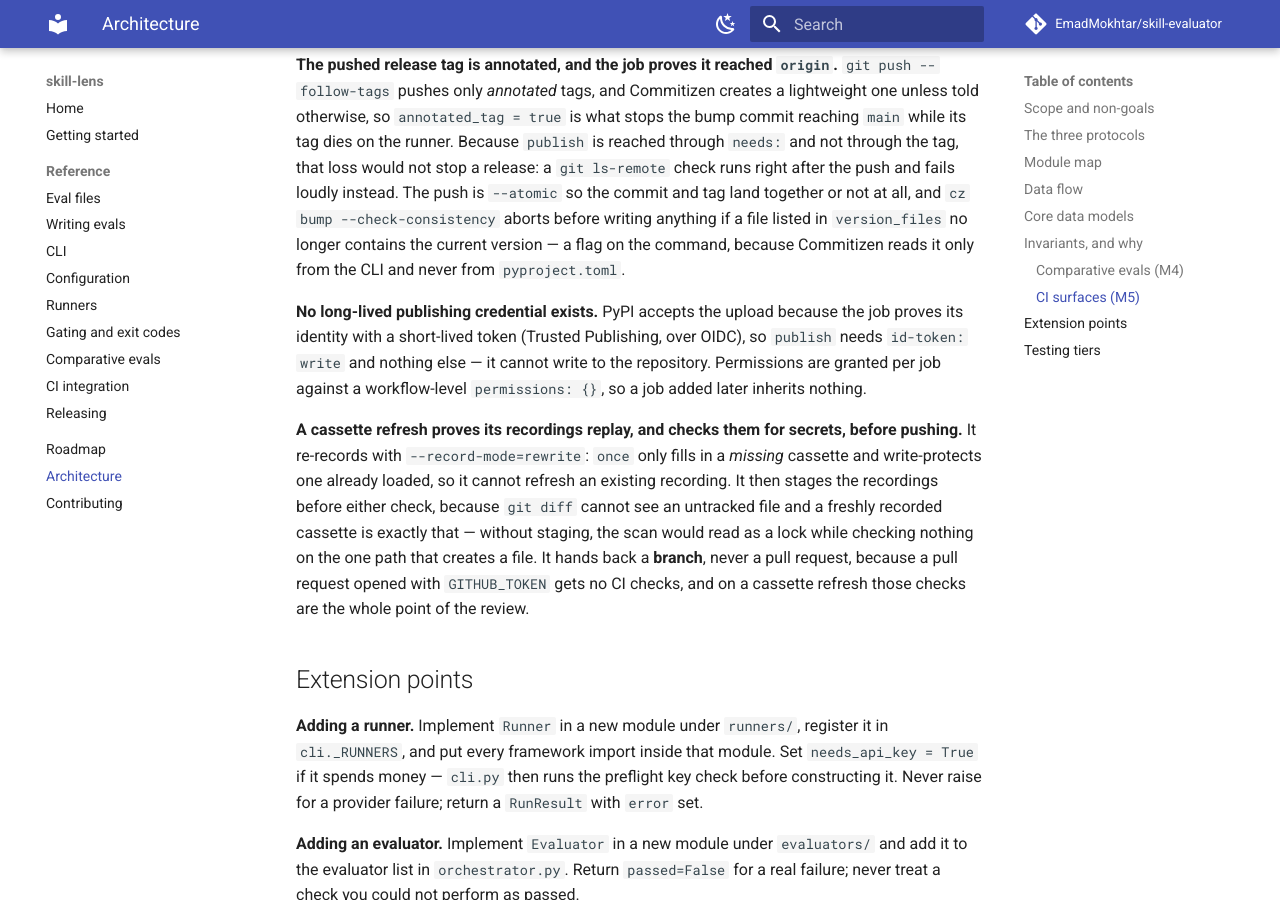
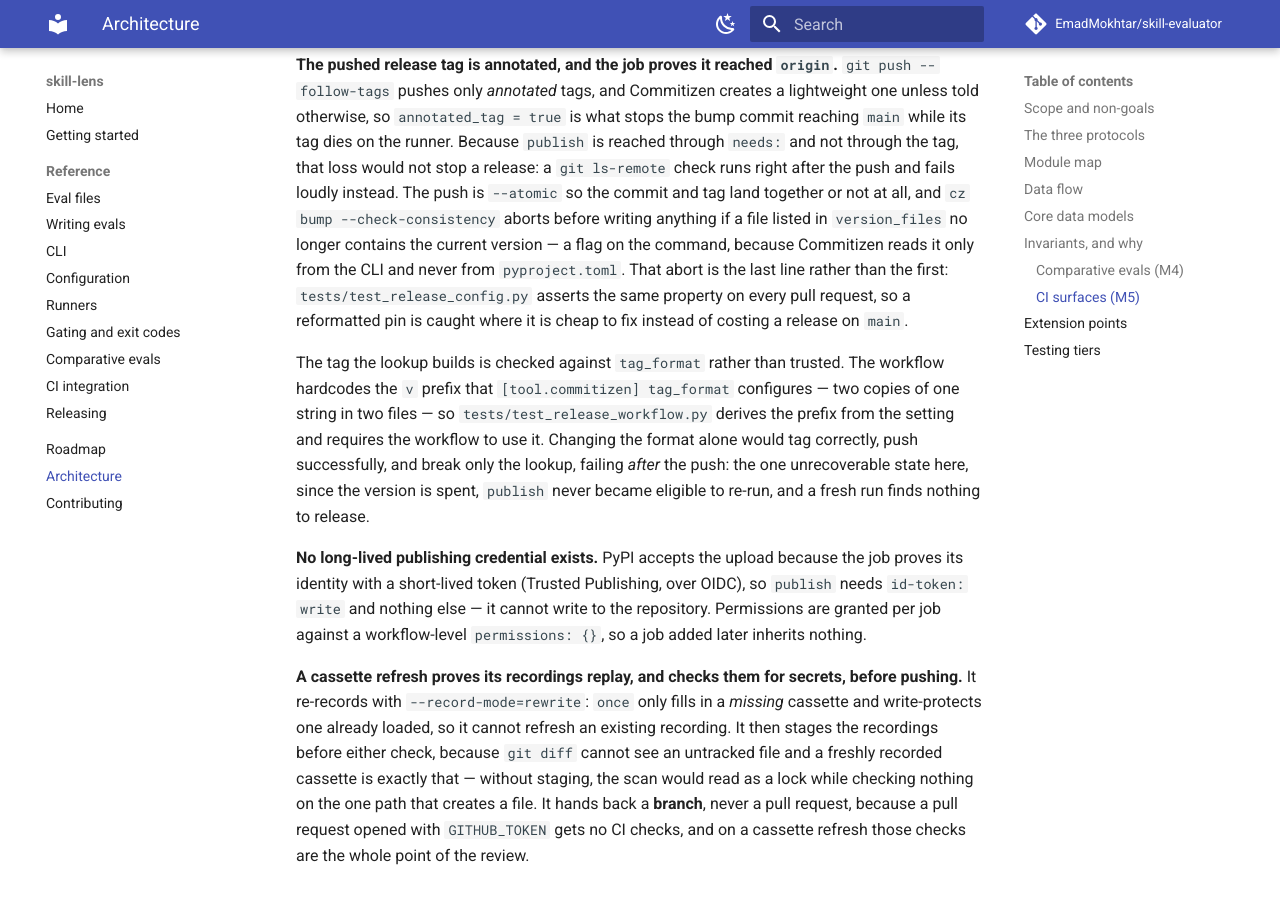
Before and after one commit to EmadMokhtar/skill-evaluator, an MkDocs documentation site: the page built from docs/architecture.md, in a window 1280 px wide and 900 px high, scrolled down 10184 px. Built offline with MkDocs 1.6.1 and Material for MkDocs 9.7.7, drawn with Linux system fonts in a browser that asks for light colours; comment, search, counter and statistics services are not loaded.

Commit message:
test: guard the version pairing in both directions and the tag prefix
Two gaps left open when the pipeline landed.

version_files was guarded one way only: every version spelling had to
have a pattern. A pattern that matches nothing was not checked, and cz
bump treats it as a silent no-op rewrite. --check-consistency catches
that, but only during a release on main, after the pull request that
broke it merged; asserting it here moves the failure onto that pull
request.

The workflow reconstructs the tag to verify it reached origin and
hardcodes the "v" that tag_format configures. Changing the format alone
tags correctly, pushes successfully, and breaks only the lookup --
failing after the push, which spends a version that can never be
published. The prefix is now derived from tag_format.

Both were watched to fail under the mutation they name.

Co-Authored-By: Claude Opus 5 <noreply@anthropic.com>

```diff
--- a/ARCHITECTURE.md
+++ b/ARCHITECTURE.md
@@ -382,7 +382,18 @@ the tag, that loss would not stop a release: a `git ls-remote` check runs right
 and fails loudly instead. The push is `--atomic` so the commit and tag land together or not at
 all, and `cz bump --check-consistency` aborts before writing anything if a file listed in
 `version_files` no longer contains the current version — a flag on the command, because
-Commitizen reads it only from the CLI and never from `pyproject.toml`.
+Commitizen reads it only from the CLI and never from `pyproject.toml`. That abort is the last
+line rather than the first: `tests/test_release_config.py` asserts the same property on every
+pull request, so a reformatted pin is caught where it is cheap to fix instead of costing a
+release on `main`.
+
+The tag the lookup builds is checked against `tag_format` rather than trusted. The workflow
+hardcodes the `v` prefix that `[tool.commitizen] tag_format` configures — two copies of one
+string in two files — so `tests/test_release_workflow.py` derives the prefix from the setting
+and requires the workflow to use it. Changing the format alone would tag correctly, push
+successfully, and break only the lookup, failing *after* the push: the one unrecoverable state
+here, since the version is spent, `publish` never became eligible to re-run, and a fresh run
+finds nothing to release.
 
 **No long-lived publishing credential exists.** PyPI accepts the upload because the job proves
 its identity with a short-lived token (Trusted Publishing, over OIDC), so `publish` needs
```
Also changed, not shown: CLAUDE.md (+12 -2 lines), docs/releasing.md (+5 -0 lines), 2 other files.
